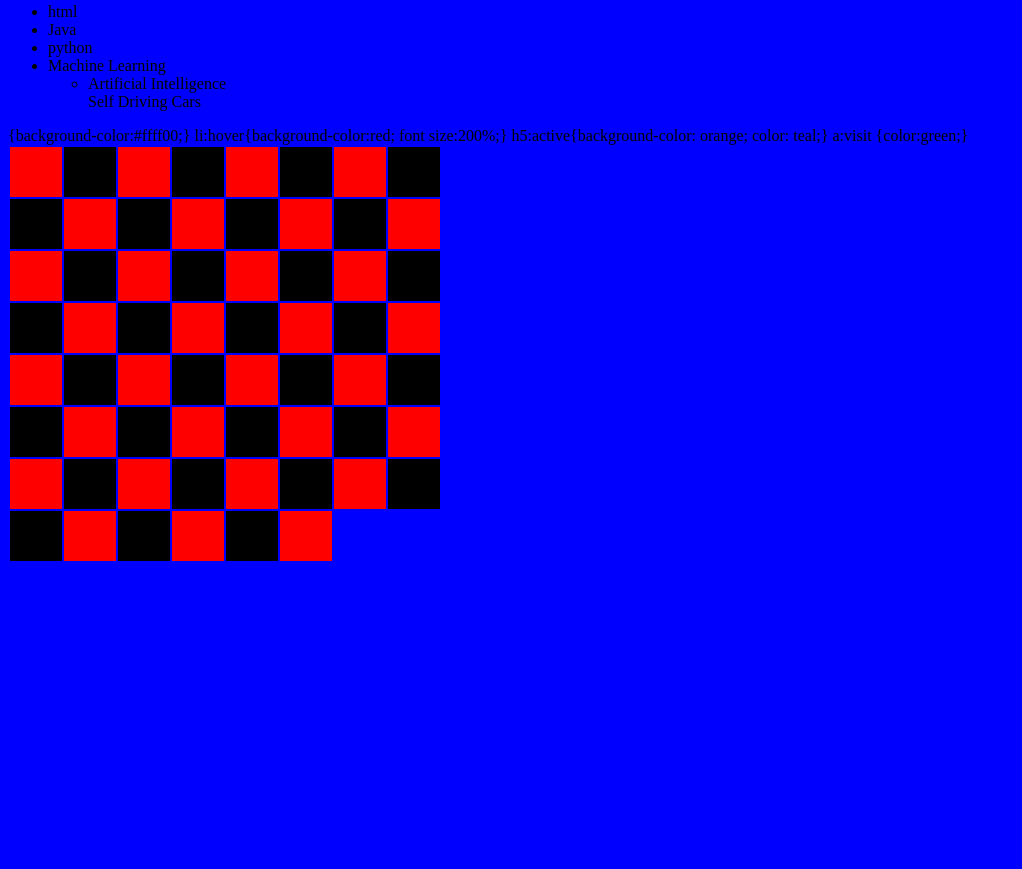
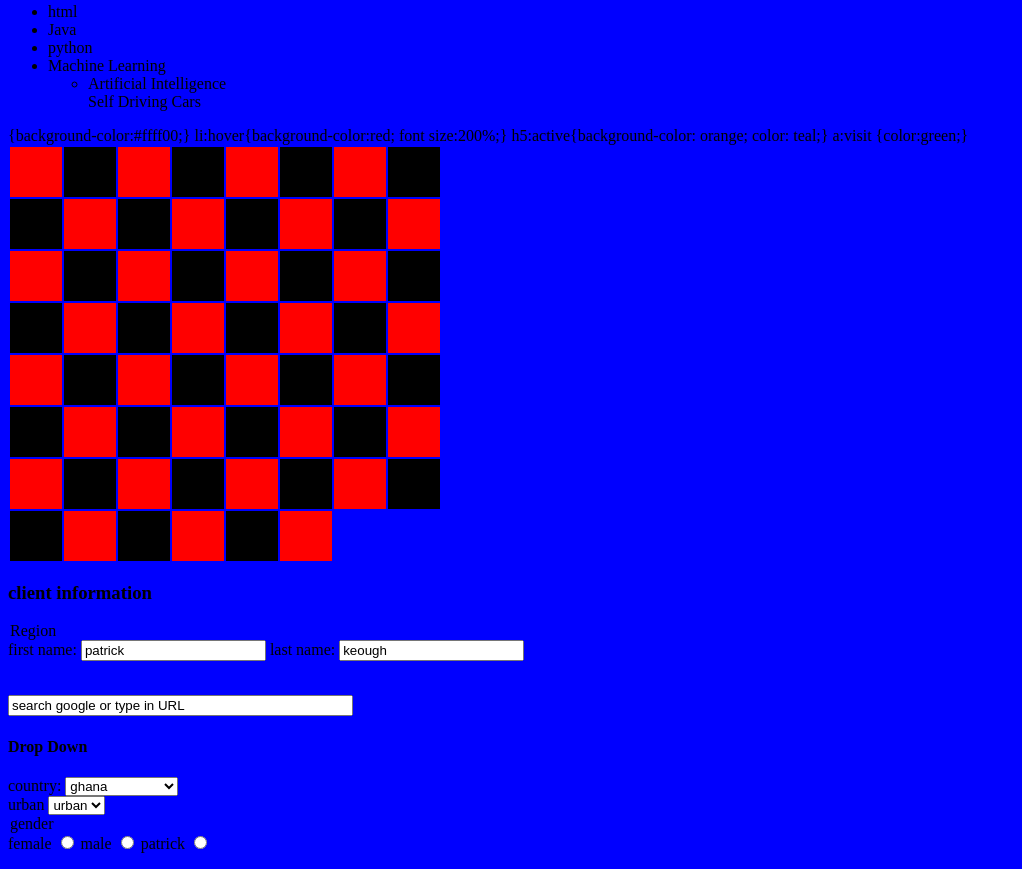
Before and after one commit to patrickkeough/patiman123.github.io, a plain HTML site: page index.html in a window 1280 px wide. Shown: the part 1703-2572 px from the top of the page, without its empty margins (0-1022 px from the left). Before the commit the page ends 2274 px from the top, so only its background shows below. Drawn offline with Linux system fonts and the light colour scheme.

Commit message:
Update index.html

```diff
--- a/index.html
+++ b/index.html
@@ -219,3 +219,51 @@ a:visit {color:green;}
         </table>
     </body>
 </html>
+    <html>
+    <body>
+      <h3>client information</h3>
+      <feildset>
+        <legend> Region </legend>
+      <form method="put">
+        first name: <input type="text"name="firstName"value="patrick">
+       last   name: <input type="text"name="lastName"value="keough">
+      </form>
+
+      <br>
+      <form method="get">
+        <input type="text" value="search google or type in URL" size="40">
+
+               </form>
+      <h4>   Drop Down</h4>
+      <form method="post">
+        <label for="country"> country: </label>
+        <select name="country" id="country">
+          <optgroup label="canada">
+          <option value="ghana"> ghana </option>
+          <option value="bruh land"> bruh land </option>
+          <option value="united states"> united states </option>
+          </optgroup>
+          <optgroup label="J">
+          <option value="jabooty"> jabooty </option>
+          <option value="canada"> canada </option>
+          <option value="japan"> japan </option>
+          </optgroup>
+        </select>
+        </br>
+      <label for="urban">urban  </label>
+      <select name="urban" id="urban">
+        <option value="urban"> urban</option>
+        <option value="rural"> rural</option>
+        </select>
+      </feildset>
+
+      <feildset>
+        <legend> gender </legend>
+      <form actions="/action-page.php">
+        <label for="male"> female</label>
+        <input type="radio" name"gender" id="female" value="female">
+         <label for="male"> male</label>
+        <input type="radio" name"gender" id="male" value="male">
+         <label for="male"> patrick</label>
+        <input type="radio" name"gender" id="patrick" value="patrick">
+    </body>
```
